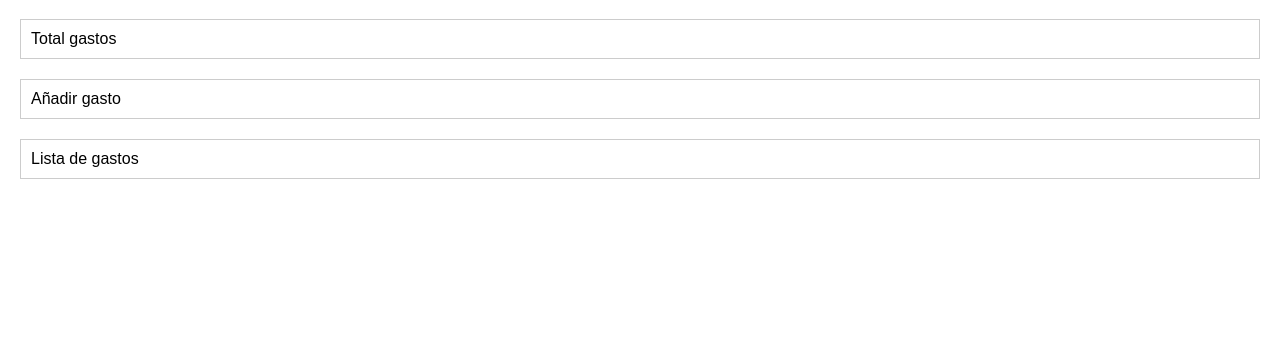
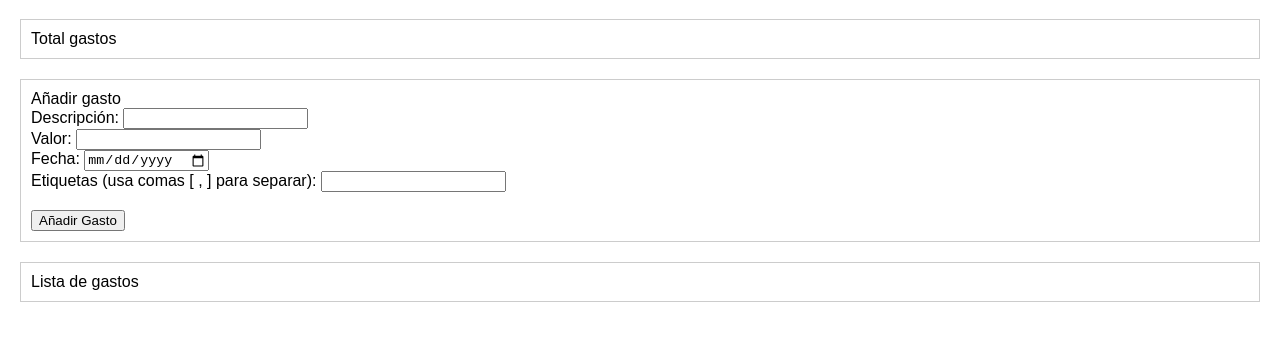
Before and after one commit to Kendrim87/Gestor_Presupuesto, a plain HTML site: page index.html in a window 1280 px wide. Shown: the part 61-402 px from the top of the page. Drawn offline with Linux system fonts and the light colour scheme.

Commit message:
Añadido script de gestión de presupuesto y funcionalidad para añadir gastos mediante formulario

```diff
--- a/index.html
+++ b/index.html
@@ -18,6 +18,6 @@
 	<div id="total-gastos">Total gastos</div>
 	<div id="formulario-gasto">Añadir gasto</div>
 	<div id="listado-gastos">Lista de gastos</div>
-	<script src="js/gestionPresupuestoWebV1.js"></script>
+	<script type="module" src="js/gestionPresupuestoWebV1.js"></script>
 </body>
 </html>
--- a/js/gestionPresupuestoWebV1.js
+++ b/js/gestionPresupuestoWebV1.js
@@ -0,0 +1,105 @@
+// Importamos las funciones de gestionPresupuesto
+import * as gestionPresupuesto from './gestionPresupuesto.js';
+
+// Creamos variables asociadas a los div del DOM mediante id
+let divTotalGastos = document.getElementById('total-gastos');
+let divFormularioGasto = document.getElementById('formulario-gasto');
+let divListadoGastos = document.getElementById('listado-gastos');
+
+//Pruebas funciones
+let gastoPrueba = new gestionPresupuesto.CrearGasto('Compra', 50, '2024-11-07', 'supermercado');
+console.log('gastoPrueba:', gastoPrueba);
+console.log('mostrarGasto:', gastoPrueba.mostrarGasto());
+console.log('mostrarGastoCompleto:', gastoPrueba.mostrarGastoCompleto());
+gestionPresupuesto.anyadirGasto(gastoPrueba);
+console.log('listarGastos:', gestionPresupuesto.listarGastos());
+console.log('calcularTotalGastos:', gestionPresupuesto.calcularTotalGastos());
+
+//Creación del formulario para añadir gastos
+function crearFormulario() {
+    // Creamos el formulario
+    let formulario = document.createElement('form');
+    formulario.id = 'form-nuevo-gasto';
+    // Campo descripción
+    let labelDescripcion = document.createElement('label');
+    labelDescripcion.textContent = 'Descripción: ';
+    let inputDescripcion = document.createElement('input');
+    inputDescripcion.type = 'text';
+    inputDescripcion.id = 'descripcion-gasto';
+    // Campo valor
+    let labelValor = document.createElement('label');
+    labelValor.textContent = 'Valor: ';
+    let inputValor = document.createElement('input');
+    inputValor.type = 'number';
+    inputValor.id = 'valor-gasto';
+    inputValor.step = '0.01';
+    // Campo fecha
+    let labelFecha = document.createElement('label');
+    labelFecha.textContent = 'Fecha: ';
+    let inputFecha = document.createElement('input');
+    inputFecha.type = 'date';
+    inputFecha.id = 'fecha-gasto';
+    // Campo etiquetas
+    let labelEtiquetas = document.createElement('label');
+    labelEtiquetas.textContent = 'Etiquetas (usa comas [ , ] para separar): ';
+    let inputEtiquetas = document.createElement('input');
+    inputEtiquetas.type = 'text';
+    inputEtiquetas.id = 'etiquetas-gasto';
+    // Botón submit
+    let botonEnviar = document.createElement('button');
+    botonEnviar.type = 'submit';
+    botonEnviar.textContent = 'Añadir Gasto';
+    // Añadimos todos los elementos al formulario
+    formulario.append(labelDescripcion, inputDescripcion, document.createElement('br'));
+    formulario.append(labelValor, inputValor, document.createElement('br'));
+    formulario.append(labelFecha, inputFecha, document.createElement('br'));
+    formulario.append(labelEtiquetas, inputEtiquetas, document.createElement('br'), document.createElement('br'));
+    formulario.append(botonEnviar);
+
+    // Añadimos el formulario al div correspondiente
+    divFormularioGasto.append(formulario);
+
+    // Añadimos el manejador de eventos para el envío del formulario
+    formulario.addEventListener('submit', manejadorForm);
+}
+/*
+// Un segundo método para crear el formulario usando innerHTML
+function crearFormulario() {
+    let formulario = document.createElement('form');
+    formulario.id = 'form-nuevo-gasto';
+    formulario.innerHTML = `
+        <label>Descripción: <input type="text" id="descripcion-gasto" required /></label><br>
+        <label>Valor: <input type="number" id="valor-gasto" step="0.01" required /></label><br>
+        <label>Fecha: <input type="date" id="fecha-gasto" required /></label><br>
+        <label id="label-etiquetas">Etiquetas (usa comas [ , ] para separar): </label><input type="text" id="etiquetas-gasto" /></label><br><br>
+        <button type="submit">Añadir Gasto</button>
+    `;
+
+    divFormularioGasto.append(formulario);
+    formulario.addEventListener('submit', manejadorForm);
+}
+*/
+// Función manejadora del envío del formulario
+function manejadorForm(evento) {
+    evento.preventDefault();
+    // Al usar preventDefault no se envia el formulario automáticamente y no recarga la página
+    let descripcion = document.getElementById('descripcion-gasto').value;
+    // Convertimos el string a número decimal
+    let valor = parseFloat(document.getElementById('valor-gasto').value);
+    let fecha = document.getElementById('fecha-gasto').value;
+    let etiquetasTexto = document.getElementById('etiquetas-gasto').value;
+    // Convertimos las etiquetas en un array según comas y quitamos espacios en blanco
+    let etiquetas = etiquetasTexto.split(',').map(function(etiqueta) {
+        return etiqueta.trim();
+    });
+
+    gestionPresupuesto.anyadirGasto(new gestionPresupuesto.CrearGasto(descripcion, valor, fecha, ...etiquetas));
+
+    console.log('Gasto añadido');
+    console.log('Lista actualizada:', gestionPresupuesto.listarGastos());
+    //Limpiamos el formulario
+    evento.target.reset();
+}
+
+// Llamamos a la función para crear el formulario al cargar la página
+crearFormulario();
```
